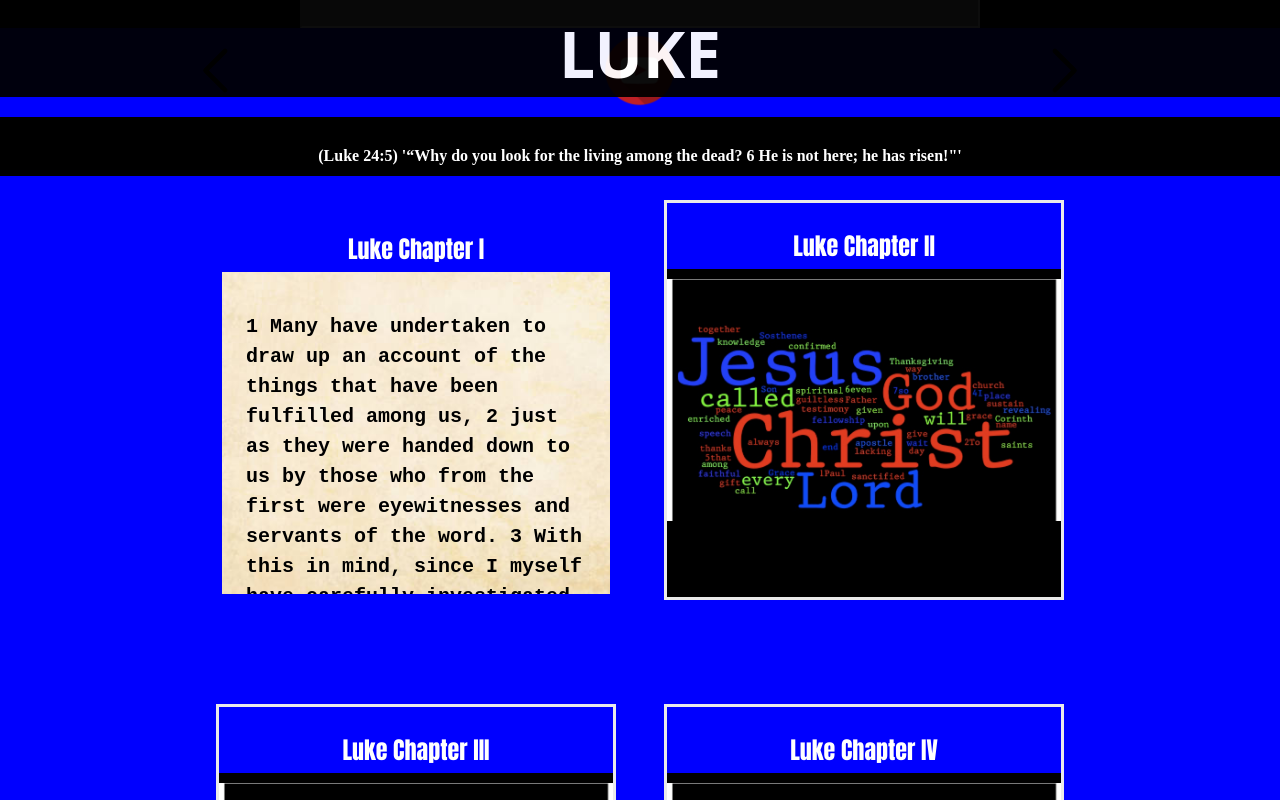
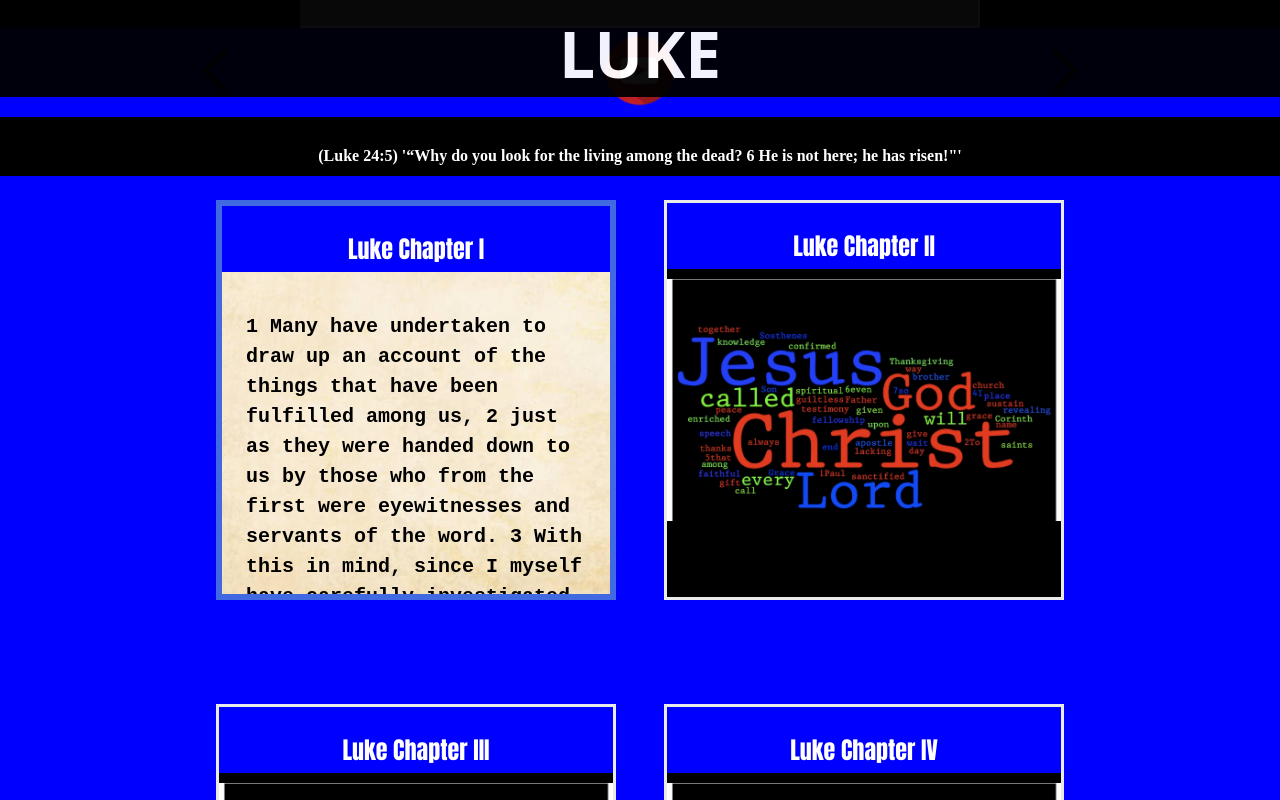
Before and after one commit to jnutt367/luke, a Next.js app: page / in a window 1280 px wide. In both pictures the pointer is over the element 416 px from the left and 1153 px from the top of the page. Shown: the part 753-1553 px from the top of the page. Built offline with nearby package versions, Linux system fonts and the light colour scheme; grey boxes are pictures that could not be loaded.

Commit message:
Update Home.module.css

```diff
--- a/styles/Home.module.css
+++ b/styles/Home.module.css
@@ -358,7 +358,7 @@
     display: inline;
     color: black;
     opacity: 1;
-    border: 6px solid blue;
+    border: 6px solid #4169e1;
     background-image: url(/paper.jpg);
     background-repeat: no-repeat;
     background-size: cover;
```
